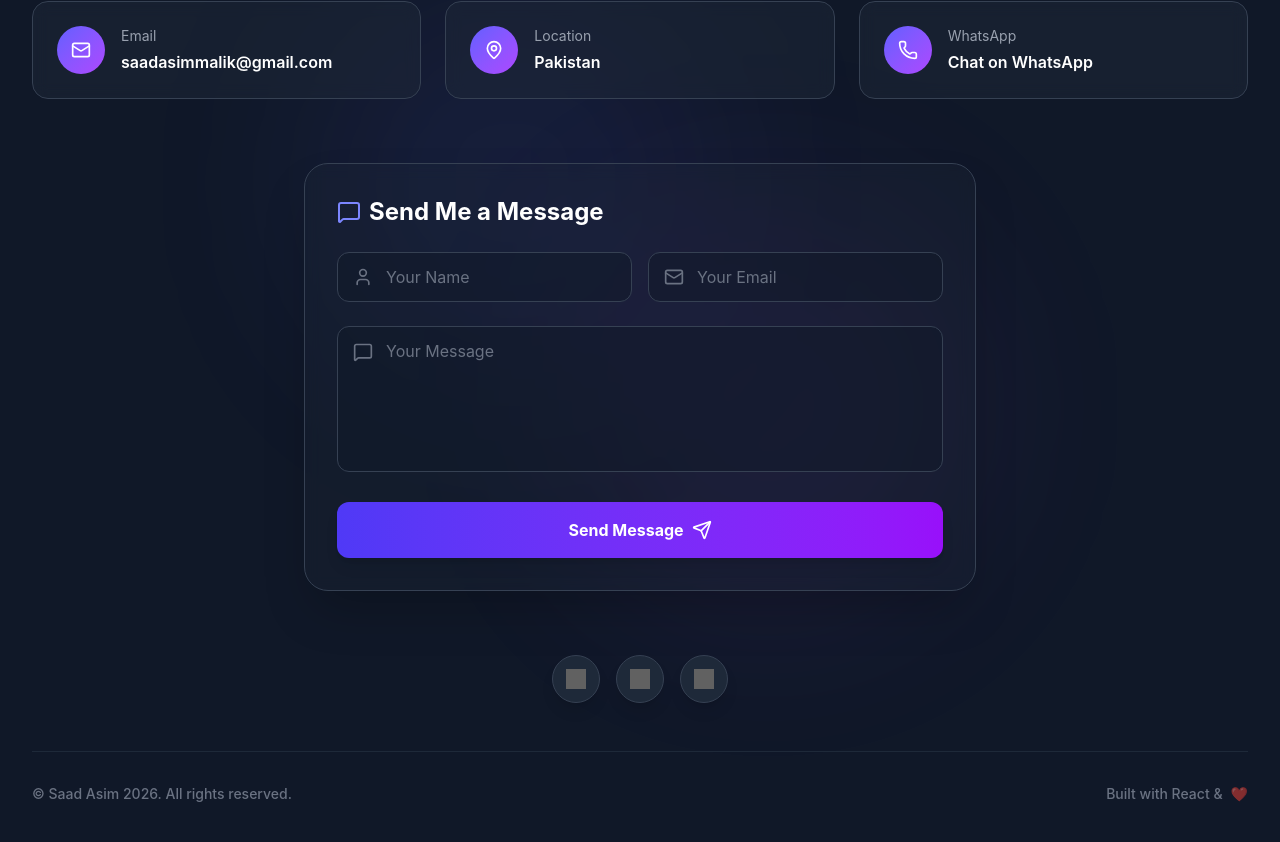
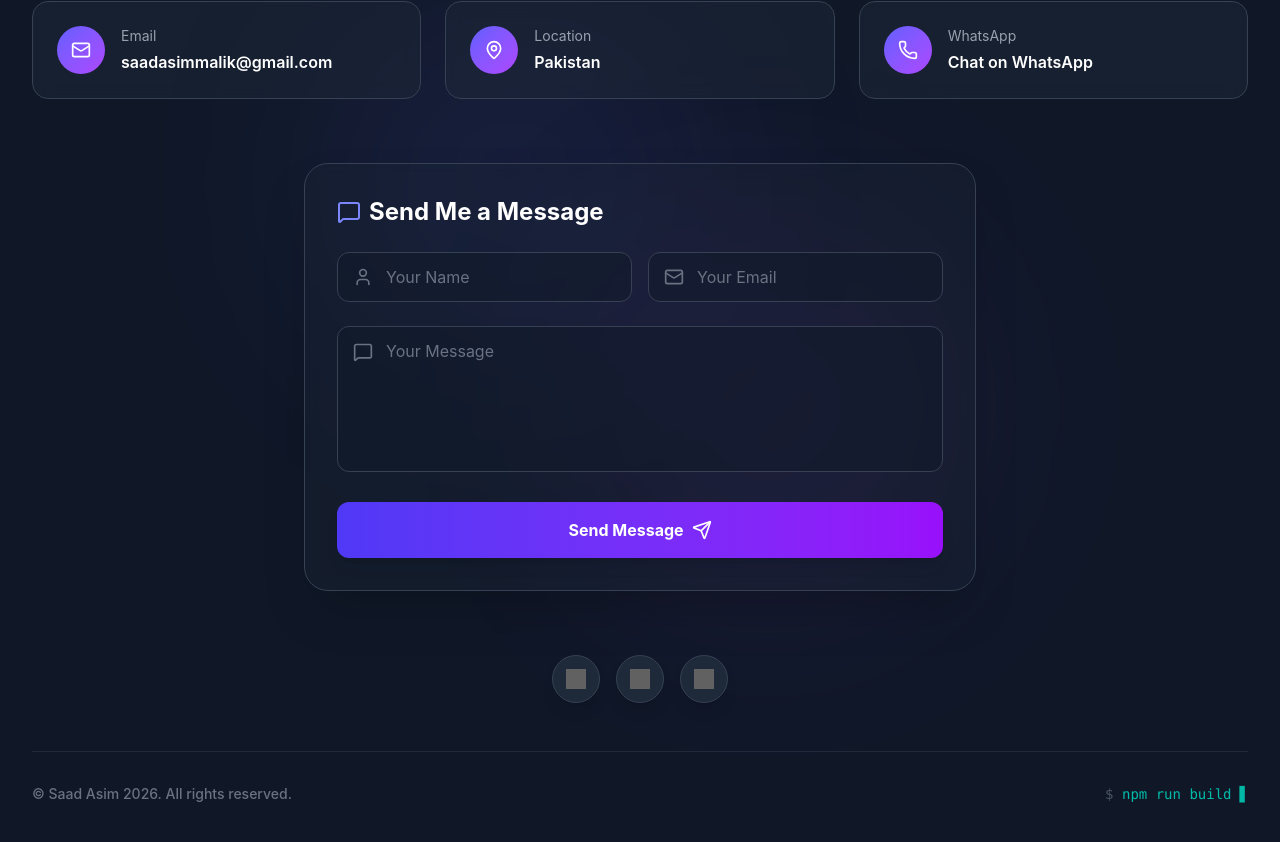
Before and after one commit to Muhammad-Saad-786/saad-dev-portfolio, a React (Vite) app: page / in a window 1280 px wide. Shown: the part 9192-10034 px from the top of the page. Built offline with nearby package versions, Linux system fonts and the light colour scheme; grey boxes are pictures that could not be loaded.

Commit message:
Footer section is enhanced

```diff
--- a/src/components/Footer.jsx
+++ b/src/components/Footer.jsx
@@ -287,9 +287,10 @@ const Footer = () => {
         {/* Copyright */}
         <div className="w-full border-t border-gray-800 pt-8 flex flex-col md:flex-row items-center justify-between text-gray-500 font-medium text-sm">
           <p>© Saad Asim 2026. All rights reserved.</p>
-          <p className="mt-4 md:mt-0 flex items-center gap-2">
-            Built with React &{" "}
-            <span className="text-red-500 animate-pulse">❤️</span>
+
+          <p className="mt-4 md:mt-0 font-mono text-teal-500">
+            <span className="text-gray-600">$</span> npm run build
+            <span className="ml-2 animate-pulse cursor">▋</span>
           </p>
         </div>
       </div>
--- a/src/index.css
+++ b/src/index.css
@@ -54,3 +54,13 @@
 .will-change-transform {
   will-change: transform;
 }
+
+@keyframes blink {
+  50% {
+    opacity: 0;
+  }
+}
+
+.cursor {
+  animation: blink 1s infinite;
+}
```
